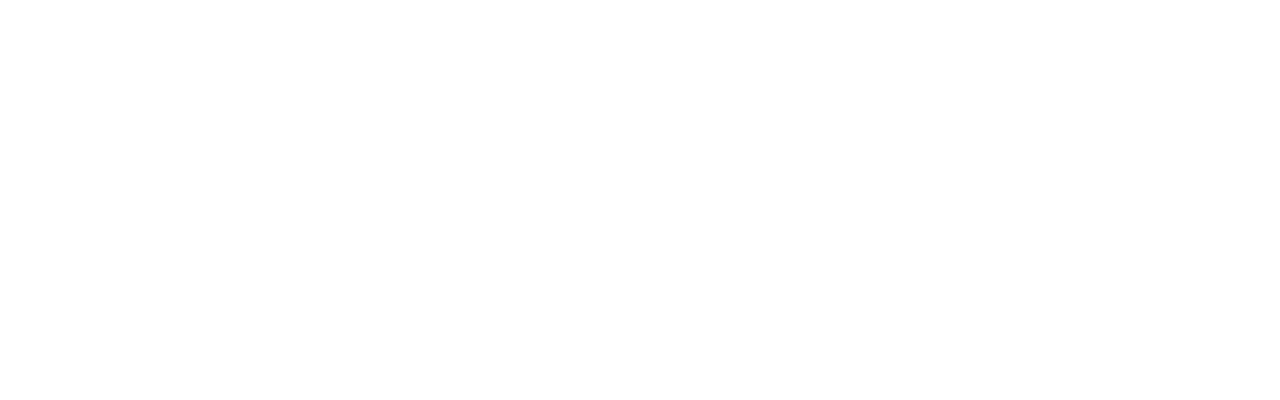
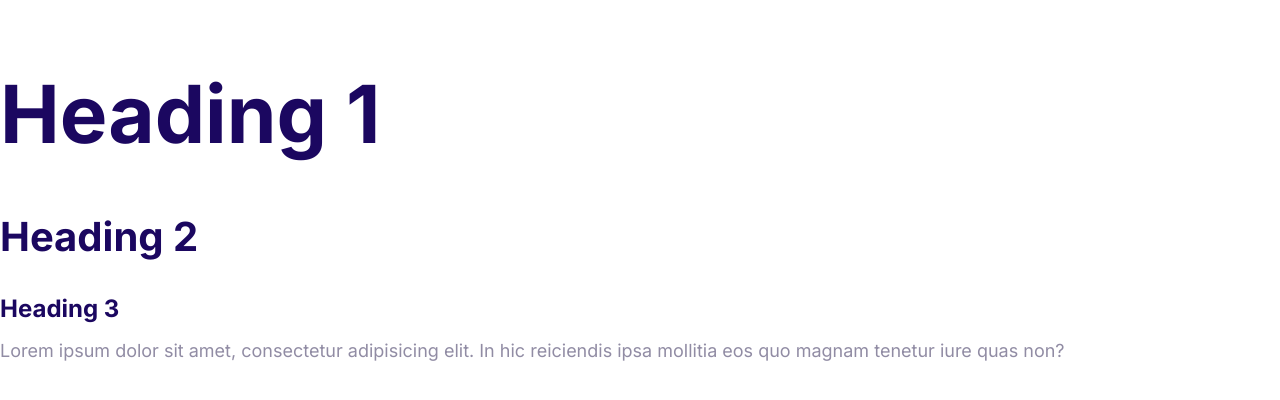
Before and after one commit to rahidt1/moshify, a plain HTML site: page index.html in a window 1280 px wide. Drawn offline with Linux system fonts and the light colour scheme.

Commit message:
Define the styles for the font.

```diff
--- a/css/styles.css
+++ b/css/styles.css
@@ -5,3 +5,43 @@
   --color-headings: #1b0760;
   --color-body: #918ca4;
 }
+html {
+  /* 62.5% of 16px = 10px */
+  font-size: 62.5%;
+}
+body {
+  font-family: "Inter", sans-serif;
+  color: var(--color-body);
+  font-size: 2.4rem;
+  line-height: 1.5;
+}
+
+h1,
+h2,
+h3 {
+  color: var(--color-headings);
+  margin-bottom: 1rem;
+}
+h1 {
+  font-size: 7rem;
+}
+h2 {
+  font-size: 4rem;
+}
+h3 {
+  font-size: 3rem;
+}
+p {
+  margin-top: 0;
+}
+@media screen and (min-width: 1024px) {
+  body {
+    font-size: 1.8rem;
+  }
+  h1 {
+    font-size: 8rem;
+  }
+  h3 {
+    font-size: 2.4rem;
+  }
+}
--- a/index.html
+++ b/index.html
@@ -4,7 +4,23 @@
     <meta charset="UTF-8" />
     <meta http-equiv="X-UA-Compatible" content="IE=edge" />
     <meta name="viewport" content="width=device-width, initial-scale=1.0" />
-    <title>Document</title>
+    <title>Moshify</title>
+    <link rel="stylesheet" href="css/normalize.css" />
+    <link rel="stylesheet" href="css/styles.css" />
+    <link rel="preconnect" href="https://fonts.googleapis.com" />
+    <link rel="preconnect" href="https://fonts.gstatic.com" crossorigin />
+    <link
+      href="https://fonts.googleapis.com/css2?family=Inter:wght@200..900&display=swap"
+      rel="stylesheet"
+    />
   </head>
-  <body></body>
+  <body>
+    <h1>Heading 1</h1>
+    <h2>Heading 2</h2>
+    <h3>Heading 3</h3>
+    <p>
+      Lorem ipsum dolor sit amet, consectetur adipisicing elit. In hic
+      reiciendis ipsa mollitia eos quo magnam tenetur iure quas non?
+    </p>
+  </body>
 </html>
```
